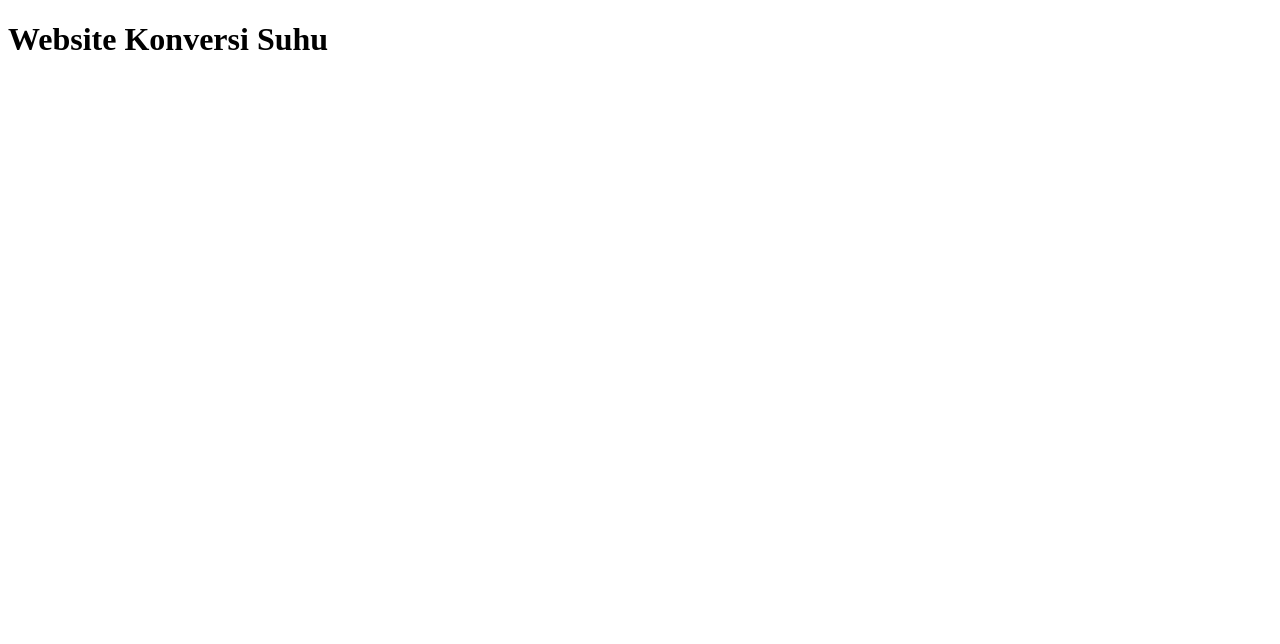
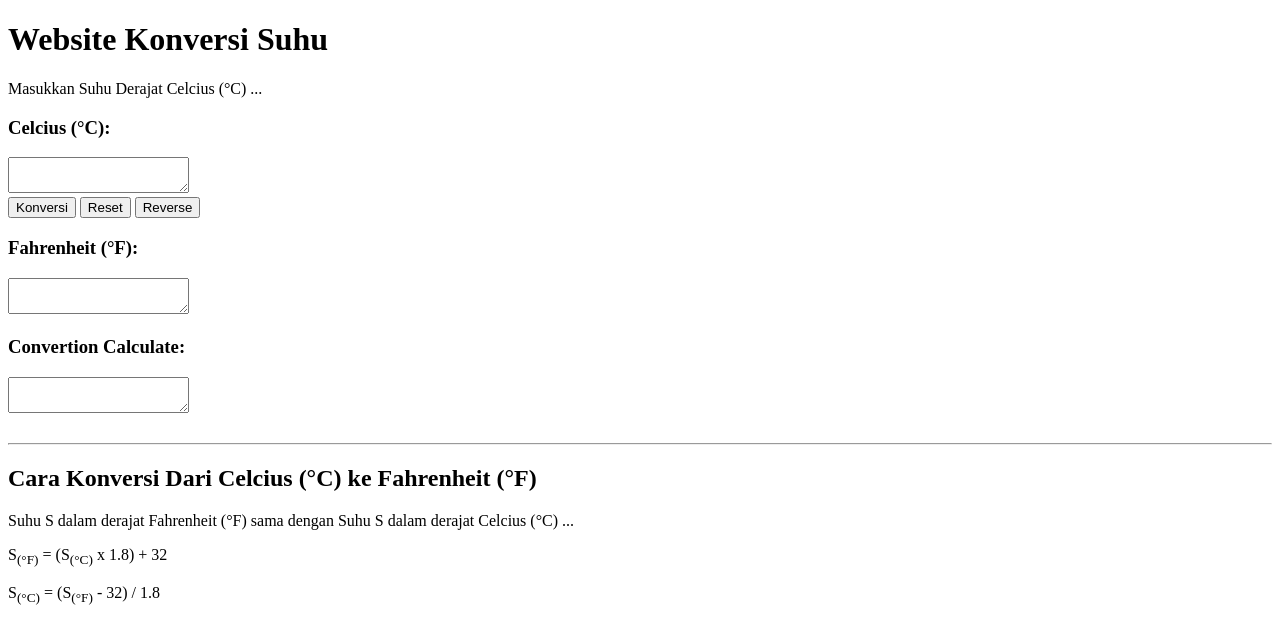
Before and after one commit to revou-fundamental-course/10-jun-24-RizkyDSusanto, a plain HTML site: page index.html in a window 1280 px wide. Drawn offline with Linux system fonts and the light colour scheme.

Commit message:
update html

```diff
--- a/index.html
+++ b/index.html
@@ -14,15 +14,71 @@
 
     <!-- Main Content  -->
     <main>
+        <p>Masukkan Suhu Derajat Celcius (&deg;C) ... </p>
         <!-- Section Celcius -->
-         <section>
+        <section class="celcius-container">
+            <header>
+                <h3>Celcius (&deg;C):</h3>
+            </header>
 
-         </section>
+            <section>
+                <textarea></textarea>
 
-        <!-- Section Celcius -->
-         <section>
+                <section>
+                    <button class="button green-color">Konversi</button>
+                    <button class="button orange-color">Reset</button>
+                    <button class="button blue-color">Reverse</button>
+                </section>
+            </section>
 
-         </section>
+        </section>
+
+        <section class="result-container">
+            <!-- Section Fahrenheit -->
+        <section>
+            <header>
+                <h3>Fahrenheit (&deg;F):</h3>
+            </header>
+
+            <section>
+                <textarea></textarea>
+            </section>
+        </section>
+
+        <!-- Section Calculate -->
+        <section>
+            <header>
+                <h3>Convertion Calculate:</h3>
+            </header>
+
+            <section>
+                <textarea></textarea>
+            </section>
+        </section>
+        </section>
+
+        <br><hr>
+        <!-- Section Formula/Info -->
+        <section>
+            <header>
+                <h1>Cara Konversi Dari Celcius (&deg;C) ke Fahrenheit (&deg;F) </h1>
+            </header>
+
+            <p>Suhu <span class="subject-info">S</span> dalam derajat Fahrenheit (&deg;F) sama dengan
+                Suhu <span class="subject-info">S</span> dalam derajat Celcius (&deg;C) ...
+            </p>
+
+            <p>
+                <span class="subject-info">S</span><sub>(&deg;F)</sub> =
+                (<span class="subject-info">S</span><sub>(&deg;C)</sub> x 1.8) + 32
+            </p>
+
+            <p>
+                <span class="subject-info">S</span><sub>(&deg;C)</sub> =
+                (<span class="subject-info">S</span><sub>(&deg;F)</sub> - 32) / 1.8
+            </p>
+
+        </section>
     </main>
 </body>
 </html>
```
